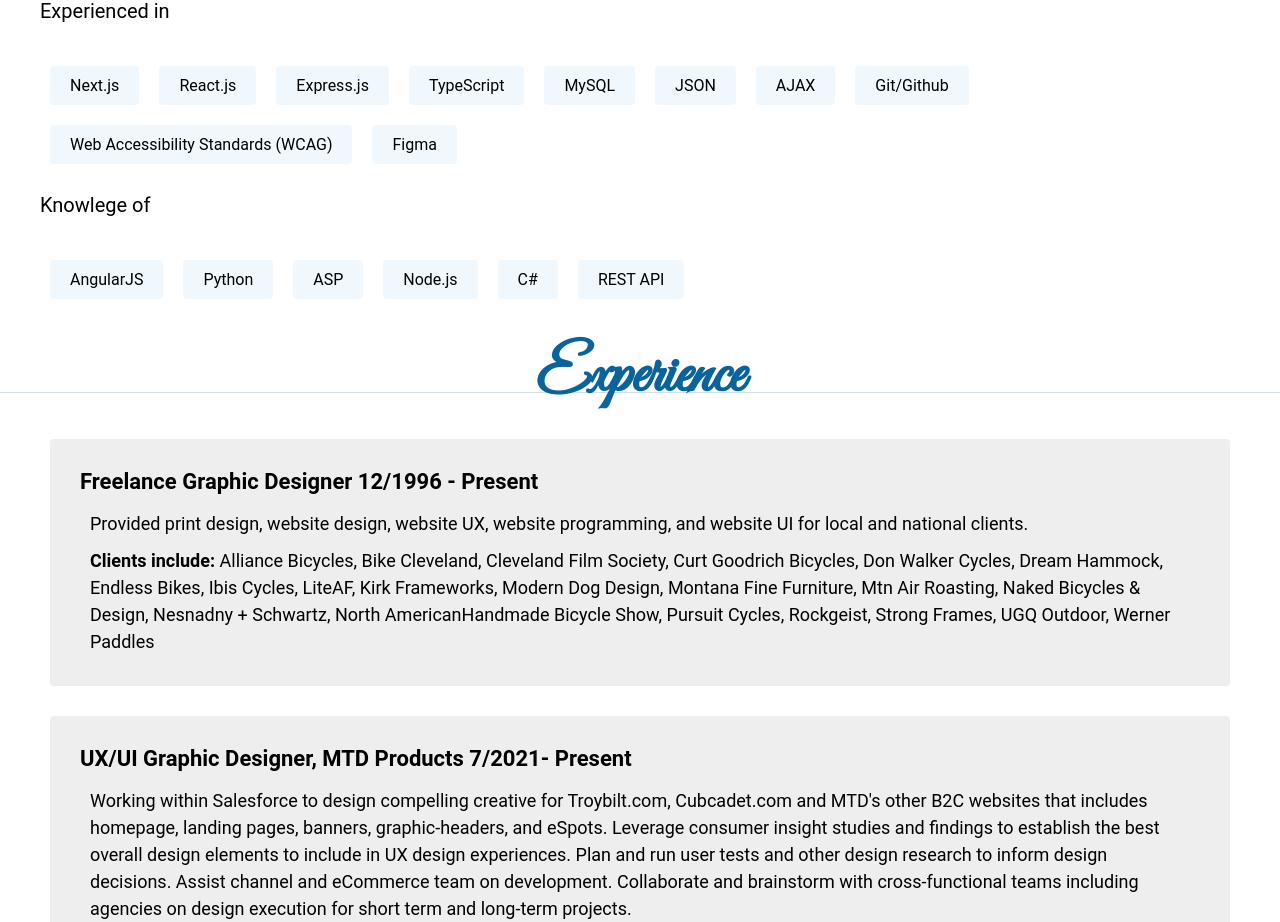
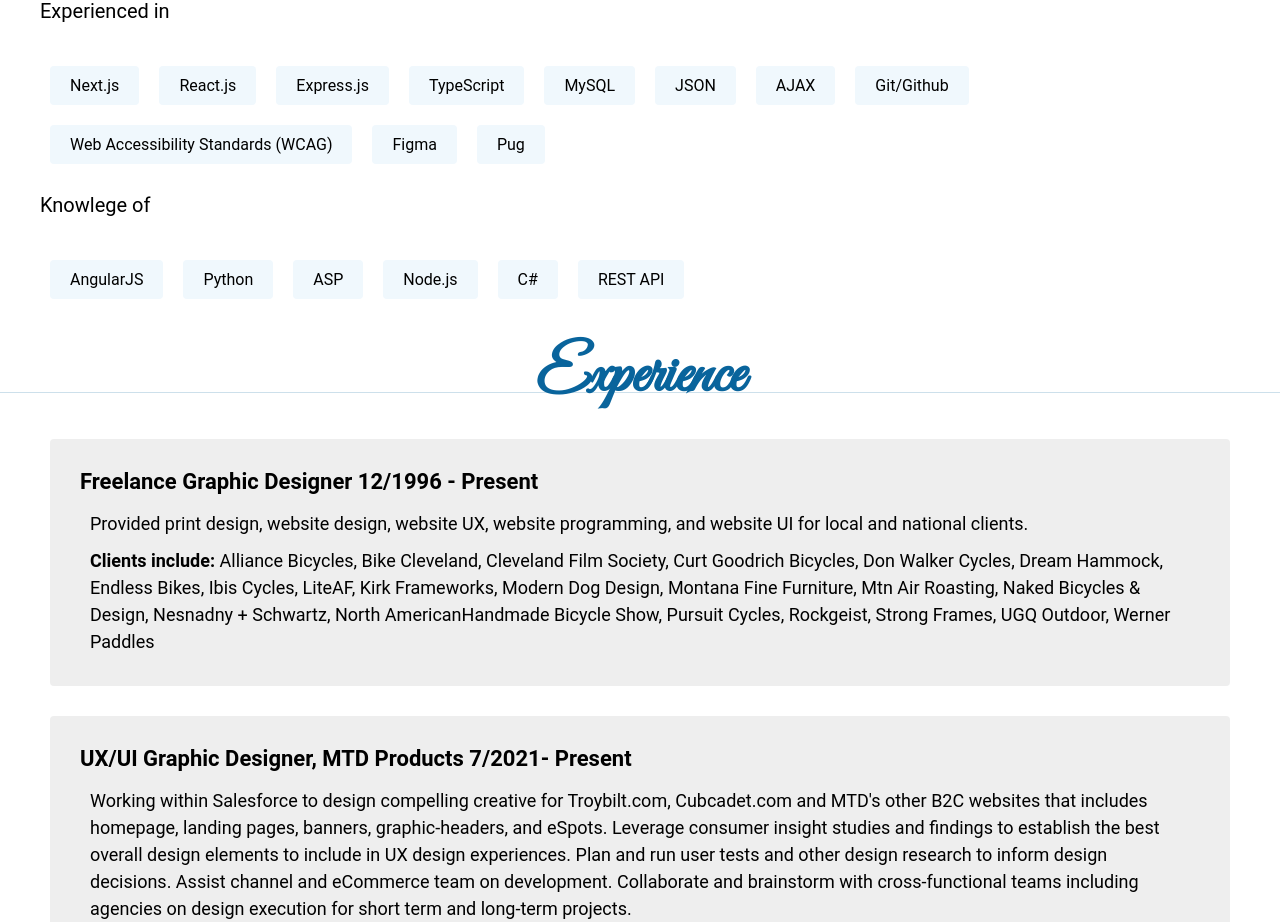
Before and after one commit to theckeler/consume, a Next.js app: page /about in a window 1280 px wide. Shown: the part 1180-2102 px from the top of the page. Built offline with nearby package versions, Linux system fonts and the light colour scheme.

Commit message:
adding pug

```diff
--- a/pages/about/index.js
+++ b/pages/about/index.js
@@ -118,6 +118,7 @@
             <li>Git/Github</li>
             <li>Web Accessibility Standards (WCAG)</li>
             <li>Figma</li>
+            <li>Pug</li>
           </ul>
 
           <p>Knowlege of</p>
```
